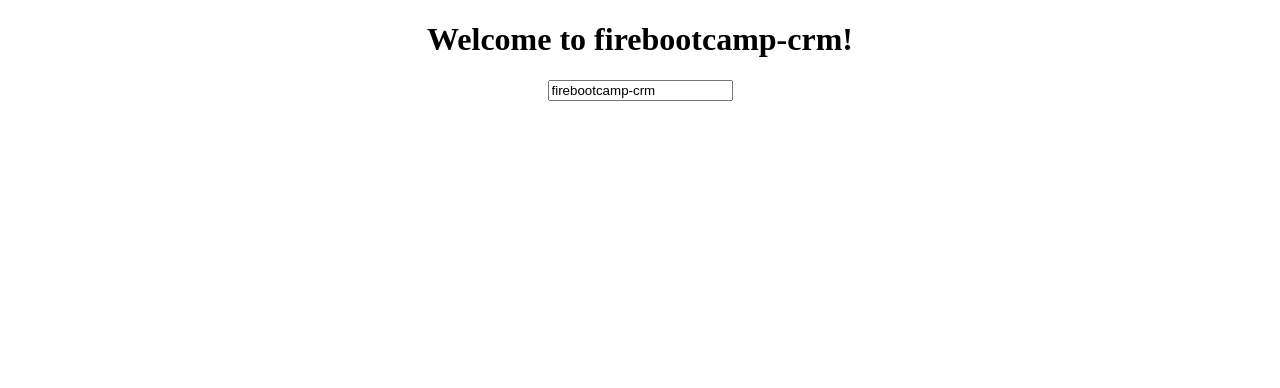
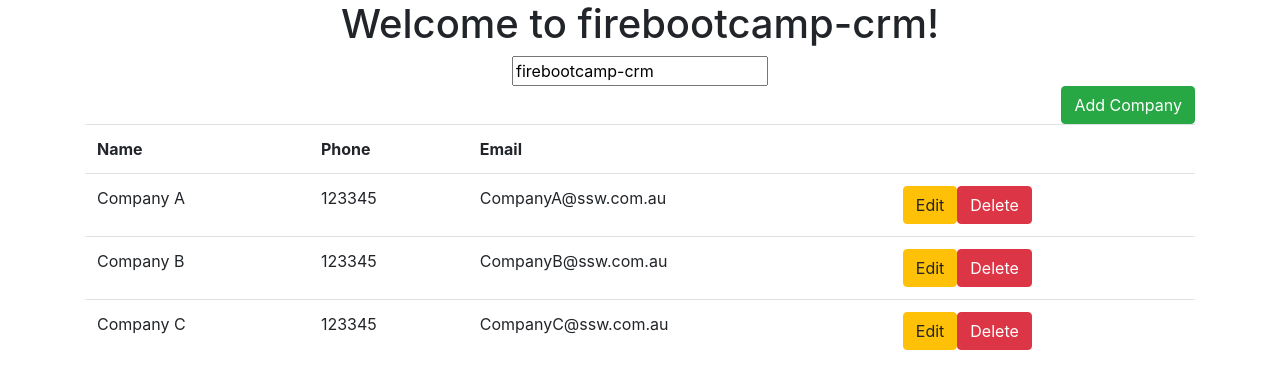
Before and after one commit to SSWConsulting/ng-firebootcamp-syd-201905, an Angular app: page / in a window 1280 px wide. Shown: the top 388 px of the page. Built offline with nearby package versions, Linux system fonts and the light colour scheme.

Commit message:
added bootstrap + ngbootstrap

```diff
--- a/angular.json
+++ b/angular.json
@@ -27,7 +27,10 @@
               "src/assets"
             ],
             "styles": [
-              "src/styles.scss"
+              "src/styles.scss",
+              {
+                "input": "./node_modules/bootstrap/dist/css/bootstrap.css"
+              }
             ],
             "scripts": [],
             "es5BrowserSupport": true
--- a/package.json
+++ b/package.json
@@ -19,10 +19,13 @@
     "@angular/platform-browser": "~7.2.0",
     "@angular/platform-browser-dynamic": "~7.2.0",
     "@angular/router": "~7.2.0",
+    "@ng-bootstrap/schematics": "^2.0.0-alpha.1",
     "core-js": "^2.5.4",
     "rxjs": "~6.3.3",
     "tslib": "^1.9.0",
-    "zone.js": "~0.8.26"
+    "zone.js": "~0.8.26",
+    "@ng-bootstrap/ng-bootstrap": "^2.0.0-alpha.0",
+    "bootstrap": "^4.0.0"
   },
   "devDependencies": {
     "@angular-devkit/build-angular": "~0.13.0",
--- a/src/app/app.component.html
+++ b/src/app/app.component.html
@@ -7,3 +7,8 @@
   <input type="text" [(ngModel)]="title" />
 
  </div>
+
+
+ <div class="container">
+  <fbc-company-list></fbc-company-list>
+ </div>
--- a/src/app/app.module.ts
+++ b/src/app/app.module.ts
@@ -4,15 +4,19 @@ import { FormsModule } from '@angular/forms';
 
 import { AppRoutingModule } from './app-routing.module';
 import { AppComponent } from './app.component';
+import { CompanyListComponent } from './company/company-list/company-list.component';
+import { NgbModule } from '@ng-bootstrap/ng-bootstrap';
 
 @NgModule({
   declarations: [
-    AppComponent
+    AppComponent,
+    CompanyListComponent
   ],
   imports: [
     BrowserModule,
     FormsModule,
-    AppRoutingModule
+    AppRoutingModule,
+    NgbModule.forRoot()
   ],
   providers: [],
   bootstrap: [AppComponent]
--- /dev/null
+++ b/src/app/company/company-list/company-list.component.html
@@ -0,0 +1,19 @@
+
+<button class="btn btn-success float-right">Add Company</button>
+<table class="table table-striped">
+  <tr>
+    <th>Name</th>
+    <th>Phone</th>
+    <th>Email</th>
+    <th></th>
+  </tr>
+  <tr *ngFor="let company of companies">
+    <td> {{ company.name }} </td>
+    <td> {{ company.phone }}</td>
+    <td> {{ company.email }}</td>
+    <td>
+      <button class="btn btn-warning"> Edit </button>
+      <button class="btn btn-danger"> Delete </button>
+    </td>
+  </tr>
+</table>
--- /dev/null
+++ b/src/app/company/company-list/company-list.component.ts
@@ -0,0 +1,22 @@
+import { Component, OnInit } from '@angular/core';
+import { Company } from '../company';
+
+@Component({
+  selector: 'fbc-company-list',
+  templateUrl: './company-list.component.html',
+  styleUrls: ['./company-list.component.scss']
+})
+export class CompanyListComponent implements OnInit {
+
+  companies: Company[] = [
+    { name: 'Company A', phone: 123345, email: 'CompanyA@ssw.com.au' },
+    { name: 'Company B', phone: 123345, email: 'CompanyB@ssw.com.au' },
+    { name: 'Company C', phone: 123345, email: 'CompanyC@ssw.com.au' },
+  ];
+
+  constructor() { }
+
+  ngOnInit() {
+  }
+
+}
--- /dev/null
+++ b/src/app/company/company.ts
@@ -0,0 +1,5 @@
+export interface Company {
+  name: string;
+  phone: number;
+  email: string;
+}
```
Also changed, not shown: src/app/company/company-list/company-list.component.scss (added), 1 other file (tests, documents, lock files or other folders).
